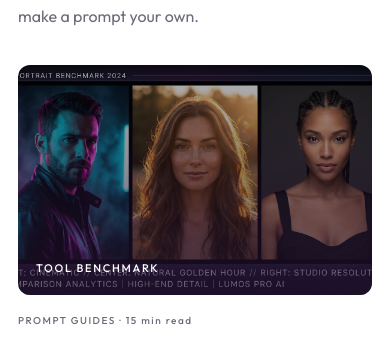
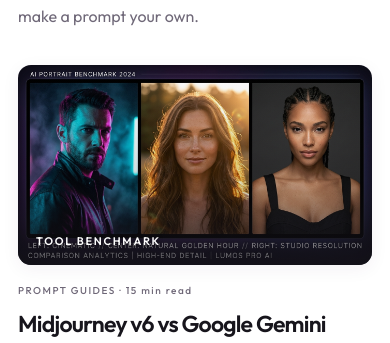
Before and after one commit to DashrathDev/promptkingai, a Next.js app: page /blog in a window 390 px wide. Shown: the part 276-619 px from the top of the page. Built offline with nearby package versions, Linux system fonts and the light colour scheme; no server answers.

Commit message:
fix(blog): preserve 16:9 aspect ratio for blog thumbnails to prevent cropping on homepage and mobile

```diff
--- a/app/globals.css
+++ b/app/globals.css
@@ -1220,32 +1220,44 @@ summary:focus-visible {
   gap: 27px;
 }
 .blog-image {
-  height: 205px;
+  aspect-ratio: 16 / 9;
+  width: 100%;
   position: relative;
-  border-radius: 12px;
+  border-radius: 14px;
   overflow: hidden;
   background: var(--wash);
+  box-shadow: 0 4px 18px rgba(66, 36, 86, 0.06);
+  transition: transform 0.25s cubic-bezier(0.16, 1, 0.3, 1), box-shadow 0.25s ease;
+}
+.blog-card:hover .blog-image {
+  transform: translateY(-4px);
+  box-shadow: 0 14px 30px rgba(111, 59, 184, 0.14);
 }
 .blog-image img {
   object-fit: cover;
-  object-position: center 30%;
-  filter: brightness(0.7);
+  object-position: center;
+  transition: transform 0.35s cubic-bezier(0.16, 1, 0.3, 1);
+}
+.blog-card:hover .blog-image img {
+  transform: scale(1.03);
 }
 .blog-image:after {
   content: "";
   position: absolute;
   inset: 0;
-  background: linear-gradient(0deg, #31194288, transparent);
+  background: linear-gradient(0deg, rgba(23, 21, 28, 0.7) 0%, rgba(23, 21, 28, 0.15) 40%, transparent 100%);
+  pointer-events: none;
 }
 .blog-image span {
   position: absolute;
-  bottom: 18px;
-  left: 19px;
+  bottom: 14px;
+  left: 15px;
   color: white;
-  font-size: 12px;
-  font-weight: 500;
-  letter-spacing: 2px;
+  font-size: 11px;
+  font-weight: 600;
+  letter-spacing: 1.5px;
   z-index: 1;
+  text-shadow: 0 1px 4px rgba(0, 0, 0, 0.5);
 }
 .blog-card > div {
   padding: 20px 0;
@@ -1649,15 +1661,17 @@ summary:focus-visible {
   margin-top: 20px;
 }
 .guide-hero {
-  height: 360px;
+  aspect-ratio: 16 / 9;
+  width: 100%;
   position: relative;
   overflow: hidden;
   border-radius: 17px;
   margin: 35px 0;
+  background: var(--wash);
 }
 .guide-hero img {
   object-fit: cover;
-  object-position: center 30%;
+  object-position: center;
 }
 .not-found {
   padding-block: 100px;
@@ -1914,7 +1928,8 @@ summary:focus-visible {
     grid-template-columns: repeat(2, 1fr);
   }
   .blog-image {
-    height: 170px;
+    aspect-ratio: 16 / 9;
+    height: auto;
   }
   .blog-card h3 {
     font-size: 18px;
@@ -2021,7 +2036,8 @@ summary:focus-visible {
     padding-block: 4px;
   }
   .blog-image {
-    height: 180px;
+    aspect-ratio: 16 / 9;
+    height: auto;
   }
   .blog-card h3 {
     font-size: 23px;
@@ -2349,7 +2365,9 @@ summary:focus-visible {
     display: block;
   }
   .blog-image {
-    height: 230px;
+    aspect-ratio: 16 / 9;
+    height: auto;
+    border-radius: 13px;
   }
   .blog-card > div {
     padding: 18px 0;
@@ -2442,7 +2460,10 @@ summary:focus-visible {
     font-size: 18px;
   }
   .guide-hero {
-    height: 300px;
+    aspect-ratio: 16 / 9;
+    height: auto;
+    border-radius: 13px;
+    margin: 22px 0;
   }
   .prose h2 {
     font-size: 24px;
```
